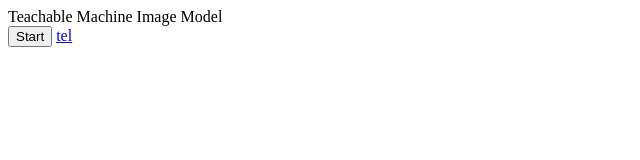
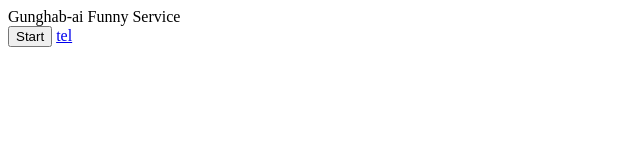
Before and after one commit to mickybae/gunghab, a plain HTML site: page index.html in a window 1280 px wide. Shown: the full height of the page, 0-640 px from the left. Drawn offline with Linux system fonts and the light colour scheme.

Commit message:
change tiotle

```diff
--- a/index.html
+++ b/index.html
@@ -6,7 +6,7 @@
     <title>Document</title>
 </head>
 <body>
-    <div>Teachable Machine Image Model</div>
+    <div>Gunghab-ai Funny Service</div>
 <button type="button" onclick="init()">Start</button>
 <a href="tel:01025725951">tel</a>
 <div id="webcam-container"></div>
```
